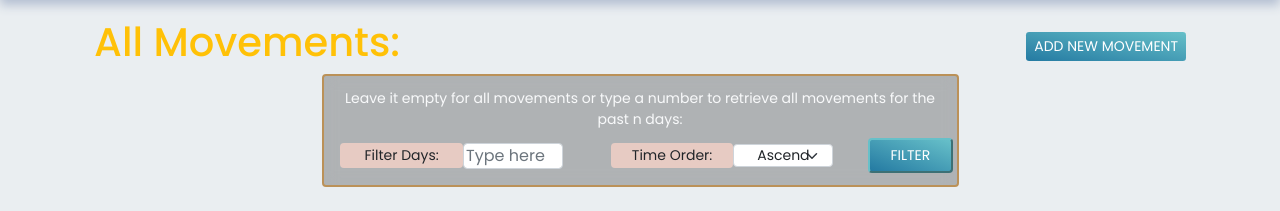
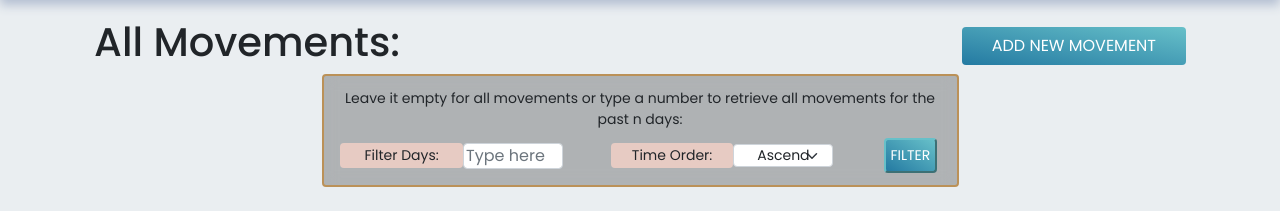
Before and after one commit to OsamaTbaileh/UltimateInventory, a Flask app: template templates/movements/all_movements.html in a window 1280 px wide. Shown: the part 78-289 px from the top of the page. Run offline with Flask 3, Linux system fonts and the light colour scheme; the template is opened without the code that fills it, so the values that code supplies are empty.

Commit message:
refactor: Remove unnecessary classes from the h1 & p tags & the Filter button

```diff
--- a/templates/movements/all_movements.html
+++ b/templates/movements/all_movements.html
@@ -5,15 +5,15 @@
 <div class="mx-0 px-0 mw-100 my-5 pb-3 d-flex justify-content-center">
   <div class="container mx-0 pt-5 px-1 px-sm-2 px-md-3 px-lg-4">
     <div class="d-flex justify-content-between align-items-center">
-      <h1 class="text-warning">All Movements:</h1>
+      <h1>All Movements:</h1>
       <div class="btn-container">
-        <a href="/movements/add_new_movement" class="blue-button btn-sm">Add New Movement</a>
+        <a href="/movements/add_new_movement" class="blue-button">Add New Movement</a>
       </div>
     </div>
 
     <!-- Filtering movements form  -->
     <div class="col-lg-7 mx-auto mb-4 px-1 py-2 form-style filter-form-container rounded">
-      <p class="text-center text-light my-1">Leave it empty for all movements or type a number to retrieve all movements for the past n days:</p>
+      <p class="text-center my-1">Leave it empty for all movements or type a number to retrieve all movements for the past n days:</p>
       <form action="/movements/filter_movements" method="POST">
         <div class="row justify-content-between align-items-center">
 
@@ -43,7 +43,7 @@
           </div>
 
           <div class="col-sm-2 text-center diplay-flex align-items-center">
-            <button type="submit" class="blue-button glow-button btn-block filter-button-style my-1">Filter</button>
+            <button type="submit" class="blue-button filter-button-style my-1">Filter</button>
           </div>
 
         </div>
```
